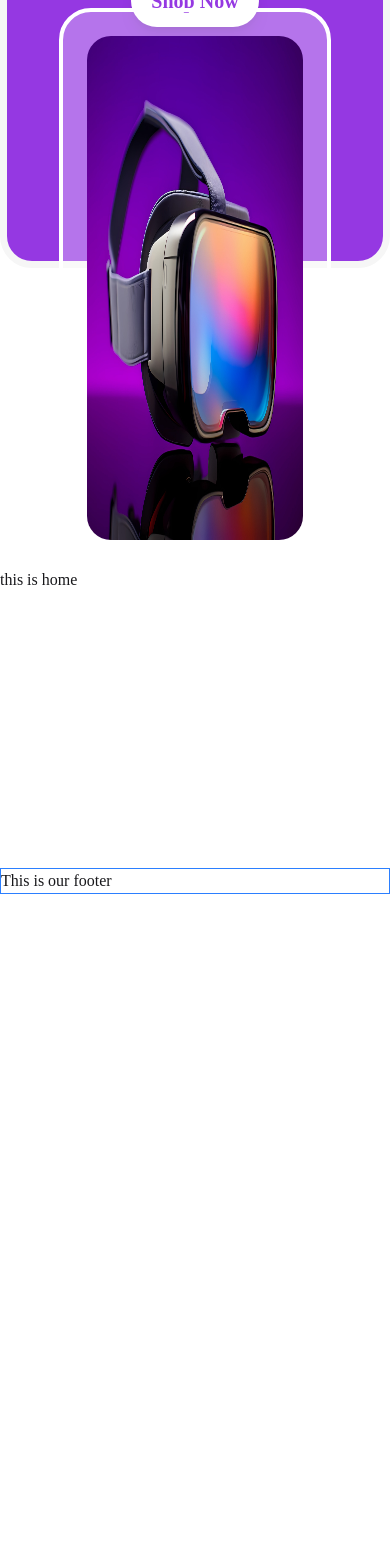
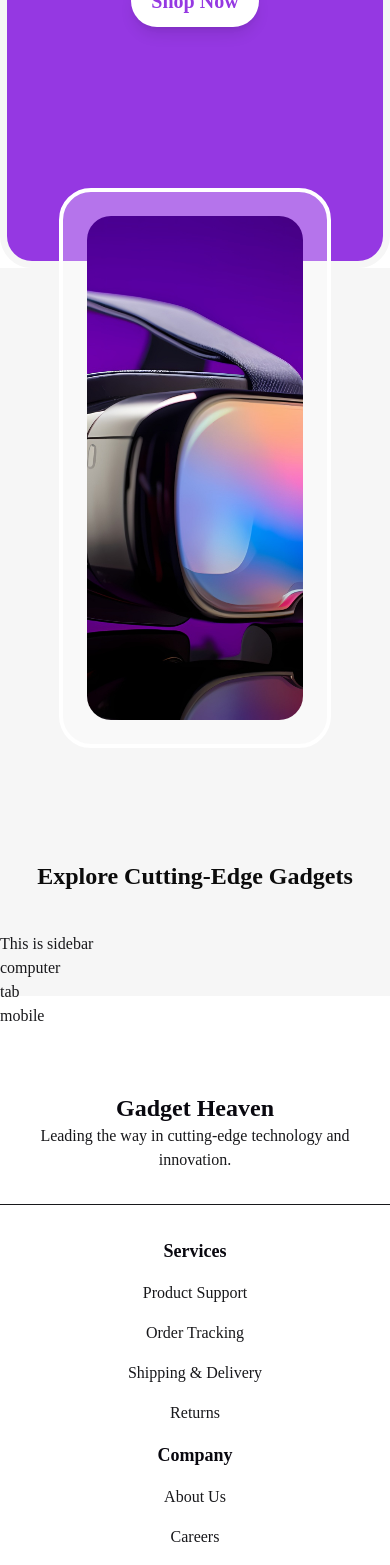
Before and after one commit to Humayun1318/B10-A8-gadget-heaven-reset9, a React (Vite) app: page / in a window 390 px wide. Shown: the part 432-1997 px from the top of the page. Before the commit the page ends 1342 px from the top, so only its background shows below. Built offline with nearby package versions, Linux system fonts and the light colour scheme.

Commit message:
footer done with responsive

```diff
--- a/src/components/Banner/Banner.jsx
+++ b/src/components/Banner/Banner.jsx
@@ -1,4 +1,4 @@
-import React from 'react';
+
 
 const Banner = () => {
   return (
--- a/src/components/Footer/Footer.jsx
+++ b/src/components/Footer/Footer.jsx
@@ -1,9 +1,36 @@
-import React from 'react';
+
+import { Link } from 'react-router-dom';
 
 const Footer = () => {
   return (
-    <div className='border border-blue-500 my-4'>
-      <h2>This is our footer</h2>
+    <div className='bg-[#fff]  py-24 text-center '>
+      <section className='sm:w-[90%] lg:w-[80%] mx-auto'>
+        <h2 className='font-bold text-2xl lg:text-4xl text-[#09080F] text-center'>Gadget Heaven</h2>
+        <p className='font-medium mb-8 px-4'>Leading the way in cutting-edge technology and innovation.</p>
+        <hr />
+        {/* footer link container */}
+        <div className='mt-8 grid grid-cols-1 sm:grid-cols-2 lg:grid-cols-3 gap-4'>
+          <div className='space-y-4 flex flex-col'>
+            <h6 className='text-[#09080F] font-bold text-lg'>Services</h6>
+            <Link to='#'>Product Support</Link>
+            <Link to='#'>Order Tracking</Link>
+            <Link to='#'>Shipping & Delivery</Link>
+            <Link to='#'>Returns</Link>
+          </div>
+          <div className='space-y-4 flex flex-col'>
+            <h6 className='text-[#09080F] font-bold text-lg'>Company</h6>
+            <Link to='#'>About Us</Link>
+            <Link to='#'>Careers</Link>
+            <Link to='#'>Contact</Link>
+          </div>
+          <div className='space-y-4 flex flex-col sm:col-span-full lg:col-span-1'>
+            <h6 className='text-[#09080F] font-bold text-lg'>Legal</h6>
+            <Link to='#'>Terms of Service</Link>
+            <Link to='#'>Privacy Policy</Link>
+            <Link to='#'>Cookie Policy</Link>
+          </div>
+        </div>
+      </section>
     </div>
   );
 };
--- a/src/components/Header/Header.jsx
+++ b/src/components/Header/Header.jsx
@@ -6,9 +6,9 @@ import Banner from '../Banner/Banner';
 
 const Header = () => {
   const {pathname} = useLocation();
-  // console.log(location);
+  console.log(pathname);
   return (
-    <div className=' '>
+    <div className=' bg-[#fff]'>
       <div className={pathname === '/' ? 'bg-[#9538E2] border-7 border-[#F6F6F6] rounded-4xl  lg:mr-8  lg:ml-8  lg:mt-8  h-[700px]' :' my-6 border '}>
         <Navbar></Navbar>
         {
--- /dev/null
+++ b/src/components/Home/Categories/Categories.jsx
@@ -0,0 +1,14 @@
+import { useParams } from "react-router-dom";
+
+
+const Categories = () => {
+  const re = useParams()
+  console.log(re);
+  return (
+    <div>
+      This is catagories page
+    </div>
+  );
+};
+
+export default Categories;
--- a/src/components/Home/Home.jsx
+++ b/src/components/Home/Home.jsx
@@ -1,12 +1,29 @@
+import { Outlet } from 'react-router-dom';
 import bannerImg from '../../assets/banner.jpg'
+import Sidebar from './Sidebar/Sidebar';
 
 const Home = () => {
   return (
-    <div className='relative -top-65'>
-      <div className='p-6 rounded-4xl border-4 border-white bg-[#FFFFFF4D] w-[69.9%] mx-auto h-[560px] '>
-        <img src={bannerImg} alt="" className='rounded-3xl h-full w-full'/>
+    <div className='relative -top-20 sm:-top-60 lg:-top-65 '>
+      <div >
+        <div className='p-6 rounded-4xl border-4 border-white bg-[#FFFFFF4D] w-[69.9%] mx-auto h-[560px] '>
+          <img src={bannerImg} alt="" className='rounded-3xl h-full w-full object-cover' />
+        </div>
+
+        {/* Dynamic card */}
+        <section className='sm:w-[90%] lg:w-[80%] mx-auto relative top-28'>
+          <h2 className='text-center text-2xl lg:text-4xl font-bold text-[#0B0B0B] mb-10'>Explore Cutting-Edge Gadgets</h2>
+          {/* card container */}
+          <div className='flex gap-6'>
+            <div>
+              <Sidebar></Sidebar>
+            </div>
+            <div>
+              <Outlet></Outlet>
+            </div>
+          </div>
+        </section>
       </div>
-        <h1>this is home</h1>
     </div>
   );
 };
--- /dev/null
+++ b/src/components/Home/Sidebar/Sidebar.jsx
@@ -0,0 +1,17 @@
+import React from 'react';
+import { Link } from 'react-router-dom';
+
+const Sidebar = () => {
+  return (
+    <div>
+      This is sidebar
+      <div className='flex flex-col'>
+        <Link to='/category/computer'>computer</Link>
+        <Link to='/category/tab'>tab</Link>
+        <Link to='/category/mobile'>mobile</Link>
+      </div>
+    </div>
+  );
+};
+
+export default Sidebar;
--- a/src/components/Root/Root.jsx
+++ b/src/components/Root/Root.jsx
@@ -5,9 +5,9 @@ import '../../App'
 
 const Root = () => {
   return (
-    <div>
+    <div className='bg-[#F6F6F6]'>
       <Header></Header>
-      <Outlet></Outlet>
+      <Outlet ></Outlet>
       <Footer></Footer>
     </div>
   );
```
Also changed, not shown: src/main.jsx (+7 -0 lines).
